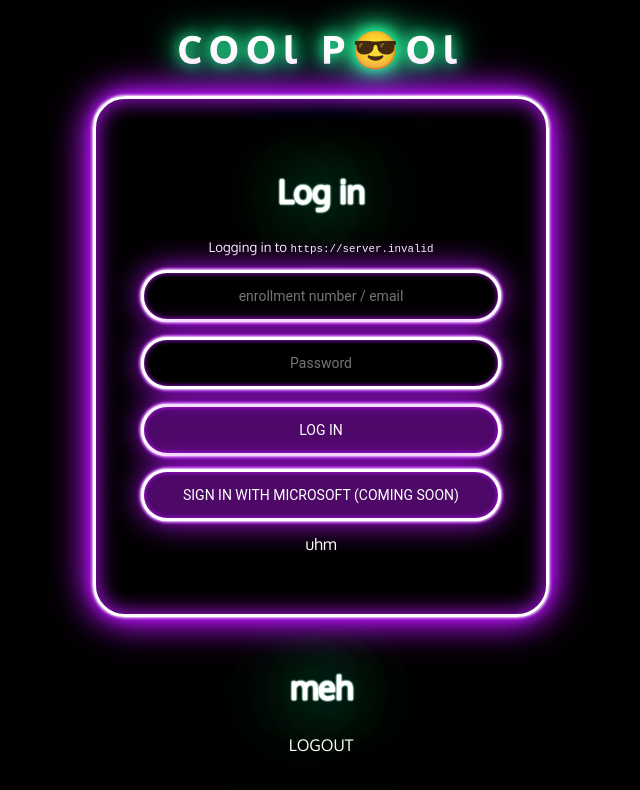
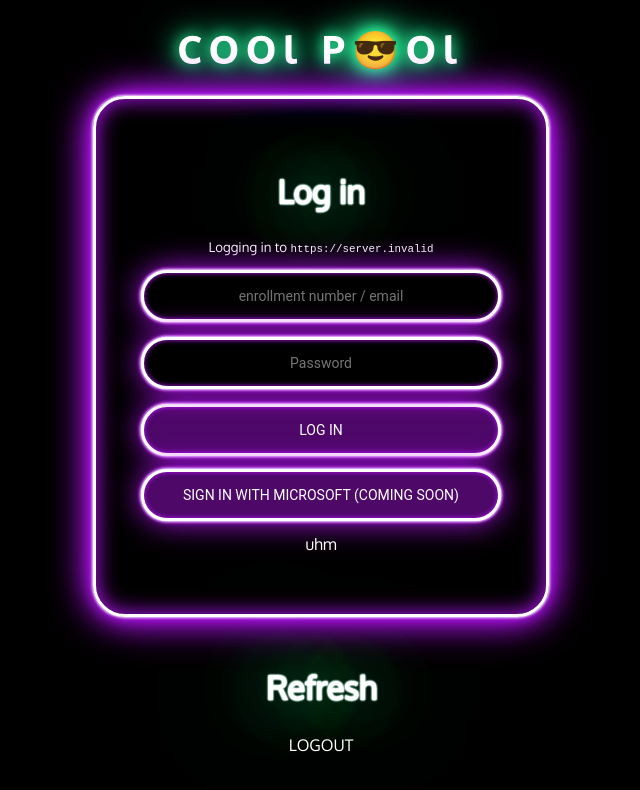
Before and after one commit to RoguedBear/coolpool, a Vue app: page / in a window 1280 px wide. Shown: the top 790 px of the page, without its empty margins (319-959 px from the left). Built offline with nearby package versions, Linux system fonts and the light colour scheme; no server answers.

Commit message:
meh button is now a manual refresh button
closes #19

```diff
--- a/src/App.vue
+++ b/src/App.vue
@@ -9,7 +9,7 @@
     <MessCodeScreen />
   </div>
 
-  <h2>meh {{ LOGIN }}</h2>
+  <h2 @click="reload()" :style="{ cursor: 'pointer' }">Refresh</h2>
 
   <span @click="logout()">LOGOUT</span>
 </template>
@@ -21,7 +21,7 @@ import UpdateHandler from "@/components/UpdateHandler.vue";
 import { isLoggedIn, issueLogout, subscribeToLoggedIn } from "@/props";
 import TitleCard from "./components/TitleCard.vue";
 import PullToRefresh from "./components/PullToRefresh.vue";
-import { isFirefox } from "./utilities";
+import { isFirefox, reload } from "./utilities";
 
 export default {
   name: "App",
@@ -43,9 +43,11 @@ export default {
     logout() {
       issueLogout();
     },
+    // TODO: refactor this
     isFF() {
       return isFirefox();
     },
+    reload,
   },
   mounted() {
     if (isLoggedIn()) {
--- a/src/utilities.js
+++ b/src/utilities.js
@@ -17,3 +17,7 @@ export function parseJwt(token) {
 export function isFirefox() {
   return navigator.userAgent.indexOf("Firefox") !== -1;
 }
+
+export function reload() {
+  location.reload();
+}
```
